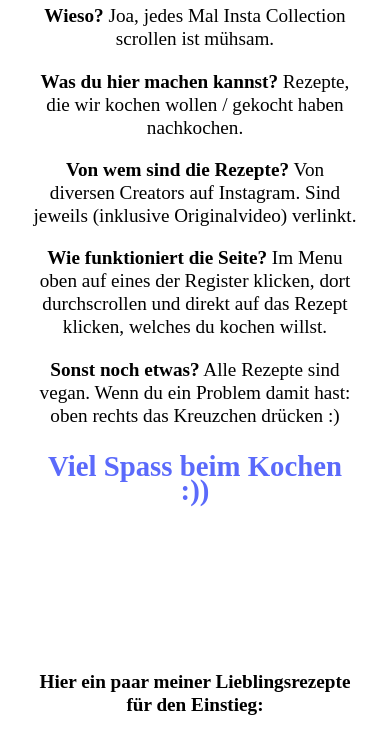
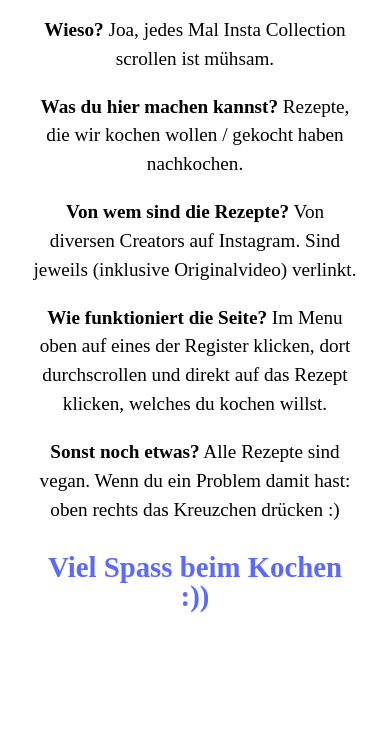
Before and after one commit to LunaRaven81/recipes, a plain HTML site: page index.html in a window 390 px wide. Shown: the part 263-996 px from the top of the page. Drawn offline with Linux system fonts and the light colour scheme.

Commit message:
changed line-height of phoneview

```diff
--- a/style/style.css
+++ b/style/style.css
@@ -353,9 +353,6 @@ img {
     .bold {
         font-size: 1rem;
     }
-    html {
-        line-height: 1.2em;
-    }
     footer {
         flex-direction: column;
         flex-wrap: nowrap;
```
